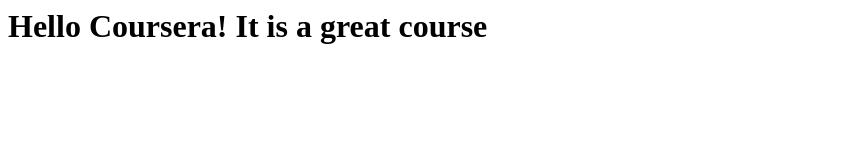
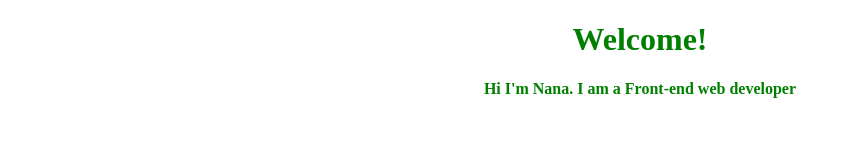
Before and after one commit to Nanaishadee/Couseratest, a plain HTML site: page site/index.html in a window 1280 px wide. Shown: the whole page, without its empty margins (0-851 px from the left). Drawn offline with Linux system fonts and the light colour scheme.

Commit message:
Cascading Styling Sheet

```diff
--- a/site/index.html
+++ b/site/index.html
@@ -1,8 +1,18 @@
+<!DOCTYPE html>
 <html>
 <head>
-    <title>Hello Cousera!</title>
+   <meta charset="utf-8.">
+   <title>Oluwafemisola Braimoh-Igbo</title>
+<style>
+   p, h1 {
+        color: green;
+        text-align: center;
+        font-weight: bold;
+    }
+</style>
+<body>
+    <h1>Welcome!</h1>
+    <p>Hi I'm Nana. I am a Front-end web developer</p>
+</body>
 </head>
-<body>
-<h1>Hello Coursera! It is a great course</h1>
-</body>
 </html>
```
Also changed, not shown: css/style.css (added).
